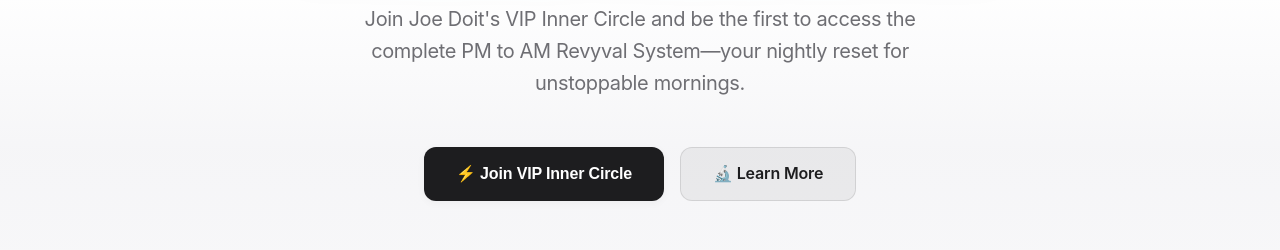
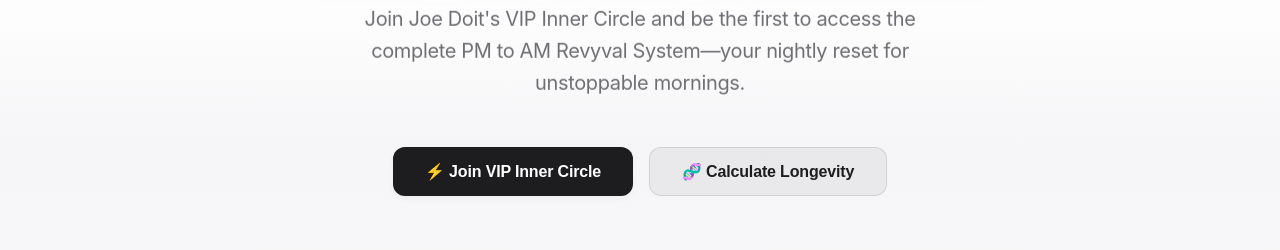
Before and after one commit to ryrytheengineer/revyval-site, a plain HTML site: page index.html in a window 1280 px wide. Shown: the part 840-1090 px from the top of the page. Drawn offline with Linux system fonts and the light colour scheme; a web font is replaced by a local one.

Commit message:
Complete VIP button updates: change secondary Learn More to Calculate Longevity and add scroll function

```diff
--- a/index.html
+++ b/index.html
@@ -66,7 +66,7 @@
       </p>
       <div class="hero-cta scroll-animate">
         <button class="btn btn-primary btn-magnetic" onclick="openSignupModal()">⚡ Join VIP Inner Circle</button>
-        <a href="#system" class="btn btn-secondary btn-magnetic">🔬 Learn More</a>
+        <button class="btn btn-secondary btn-magnetic" onclick="scrollToLongevityTools()">🧬 Calculate Longevity</button>
       </div>
     </div>
   </section>
```
